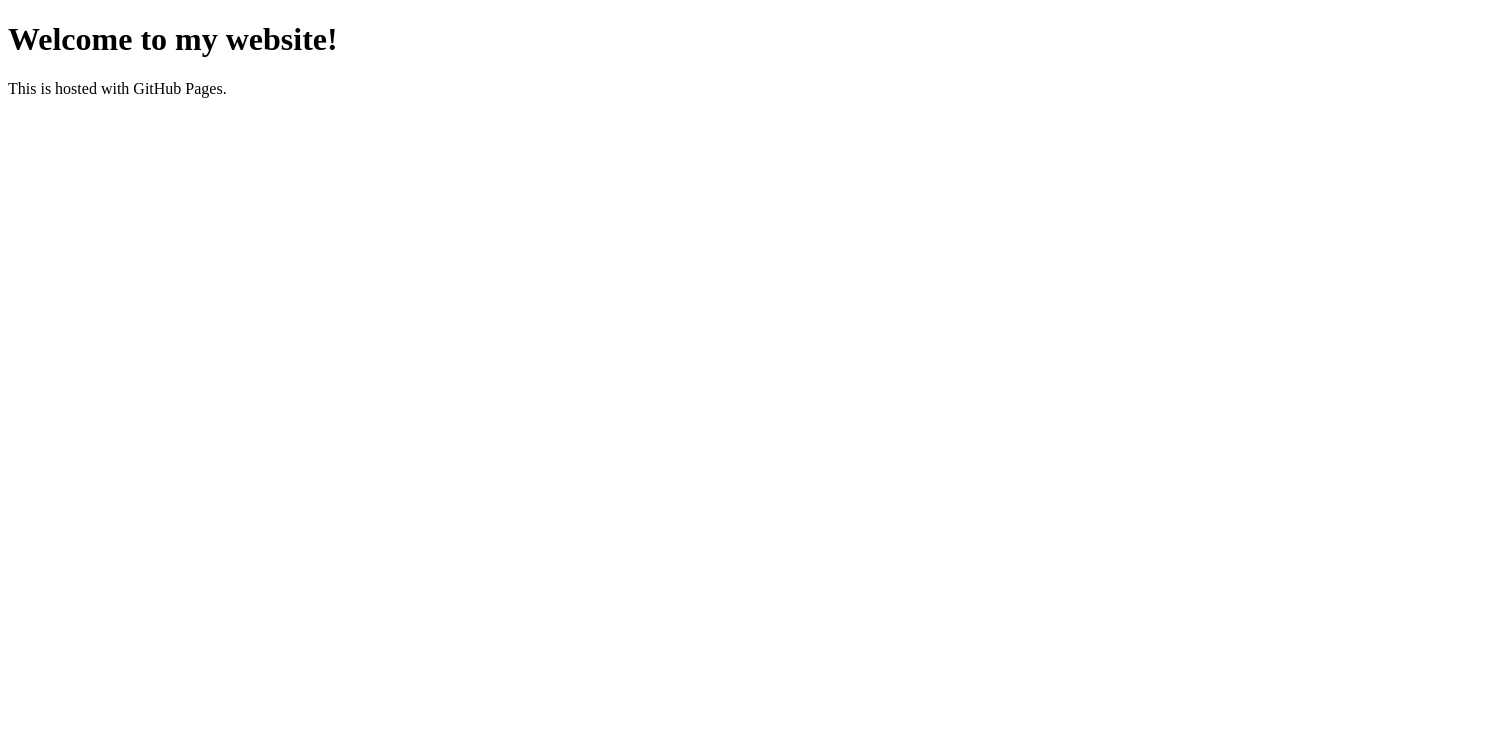
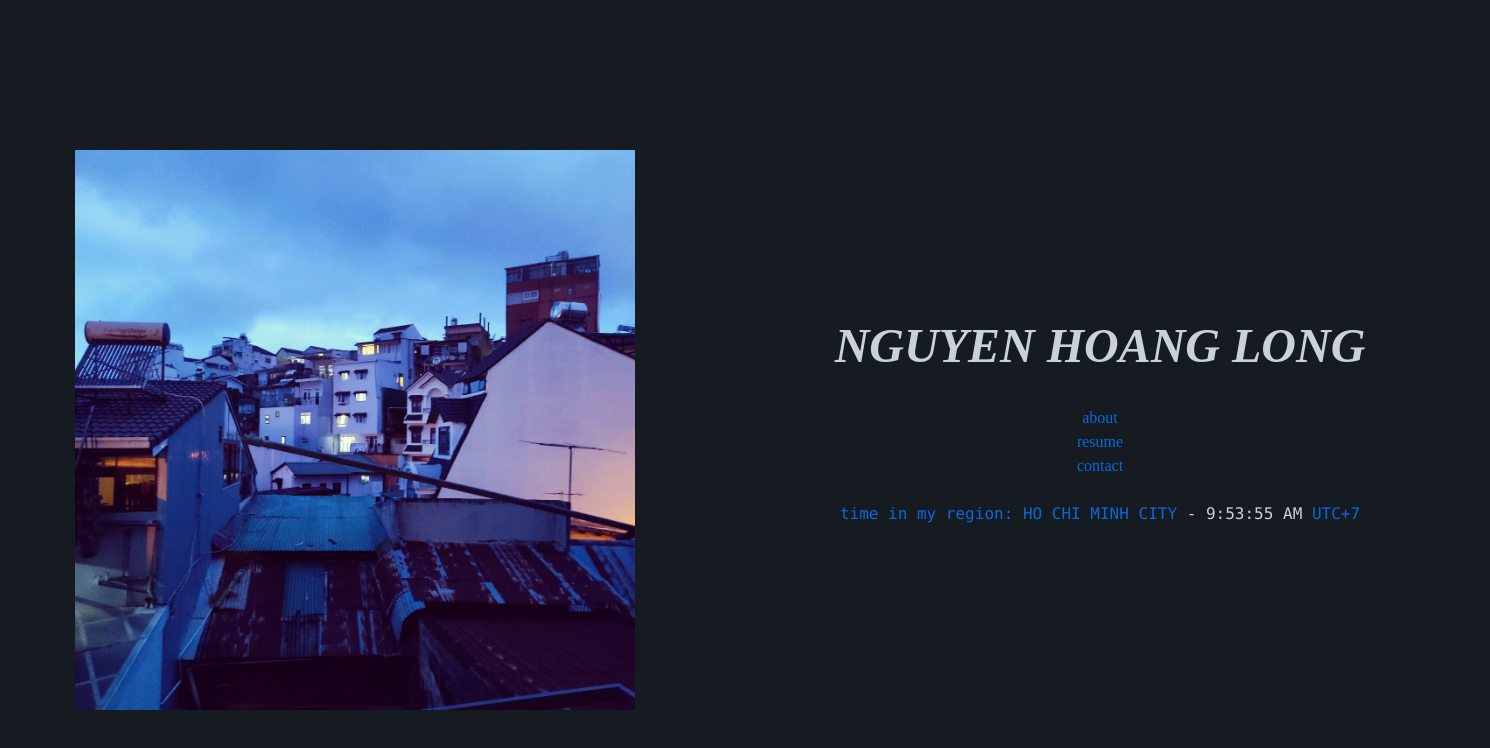
Before and after one commit to ngwndeLong/ngwndeLong.github.io, a plain HTML site: page index.html in a window 1280 px wide. Shown: the whole page, 1490 px wide, since content can reach past the window. Drawn offline with Linux system fonts and the light colour scheme.

Commit message:
initial commit

```diff
--- a/index.html
+++ b/index.html
@@ -1,10 +1,99 @@
 <!DOCTYPE html>
 <html>
 <head>
-  <title>My GitHub Page</title>
+  <meta http-equiv="Content-Type" content="text/html; charset=windows-1252">
+  <title>Hoang Long</title>
+
+  <style>
+    body {
+        background-color: #161b22;
+        color: #c9d1d9;
+        line-height: 1.5;
+    }
+
+    a {
+        color: #0969da;
+        text-decoration: none;
+    }
+    a:hover {
+        text-decoration: underline;
+    }
+    a:visited {
+        color: #DA7A09;
+    }
+    .image-box {
+      position: absolute;
+      top: 150px;
+      left: 75px;
+      width: 560px;
+      height: 560px;
+    }
+
+    .image-box img {
+      width: 100%;
+      height: 100%;
+      object-fit: cover;
+    }
+
+    .text-box {
+        position: absolute;
+        top: 150px;
+        left: 710px;
+        width: 780px;
+        height: 560px;
+        display: table;
+    }
+
+    p {
+        display: table-cell;
+        vertical-align: middle;
+        text-align: center;
+    }
+    #timezone * {text-decoration: none;}
+  </style>
+
+  <script type="text/javascript">
+    let options = {
+        timeZone: 'Asia/Ho_Chi_Minh',
+        hour: 'numeric',
+        minute: 'numeric',
+        second: 'numeric',
+    },
+    formatter = new Intl.DateTimeFormat([], options);
+
+    //update second by second
+    setInterval(() => {
+        document.querySelector("#time").innerText = formatter.format(new Date());
+    }, 1000);
+  </script>
 </head>
+
+
 <body>
-  <h1>Welcome to my website!</h1>
-  <p>This is hosted with GitHub Pages.</p>
+  <div class="image-box">
+    <img src="assets/photo/random pic.jpg">
+  </div>
+
+  <div class="text-box">
+    <p>
+        <font size="7"><i><b>NGUYEN HOANG LONG</b></i></font>
+    <br>
+    <br>
+    <a href="https://ngwndeLong.github.io/about.html">about</a>
+    <br>
+    <a href="https://ngwndeLong.github.io/resume.html">resume</a>
+    <br>
+    <a href="https://ngwndeLong.github.io/contact.html">contact</a>
+    <br><br>
+    <span style="font-family: ui-monospace, SFMono-Regular, SF Mono, Menlo, Consolas, Liberation Mono, monospace !important;",
+          id="timeZone">
+        <a href="https://24timezones.com/Ho-Chi-Minh/time">time in my region: HO CHI MINH CITY</a> - <span
+            id="time">0:00 PM</span> <a href="https://24timezones.com/time-zone/utc+07">UTC+7</a>
+    </span>
+    <br>
+    <br>
+    </p>
+  </div>
+  <br><br>
 </body>
 </html>
```
Also changed, not shown: about.html (added, +47 -0 lines), contact.html (added, +50 -0 lines), resume.html (added, +41 -0 lines), assets/photo/random pic.jpg (added).
